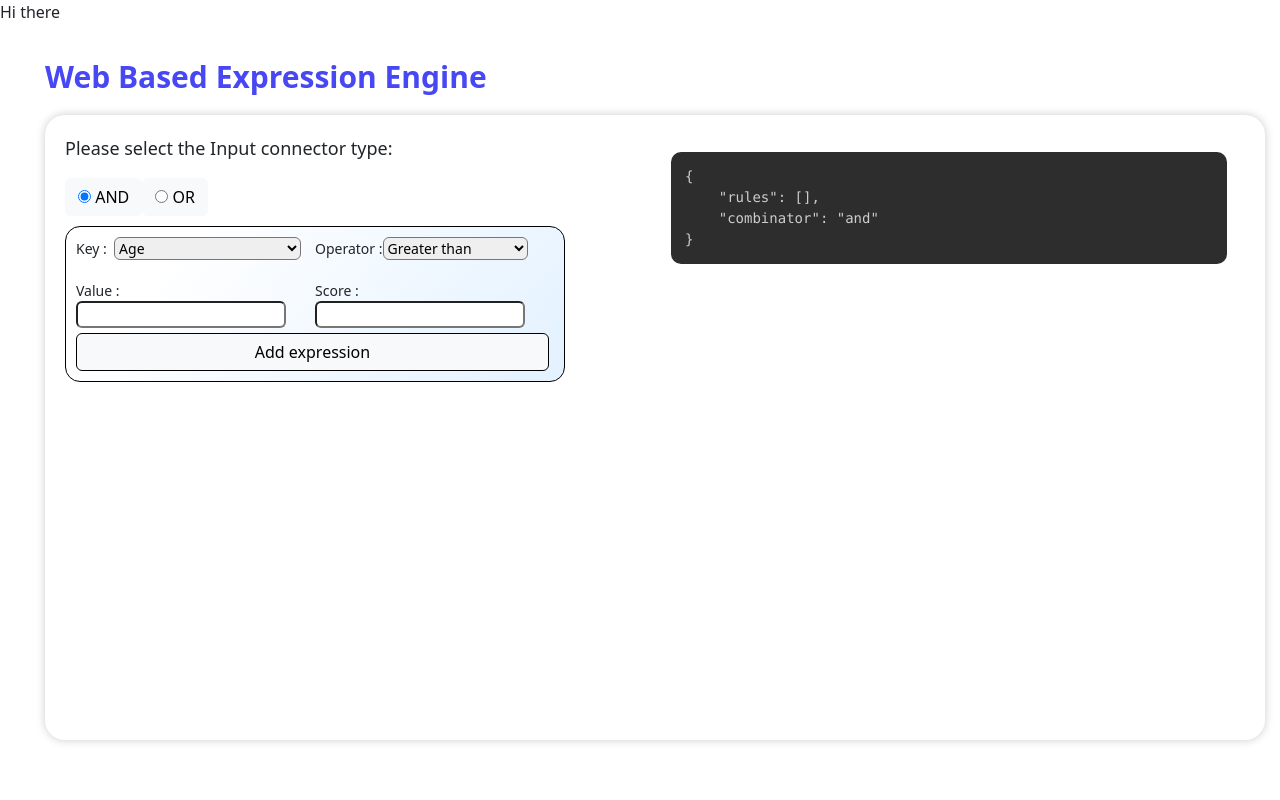
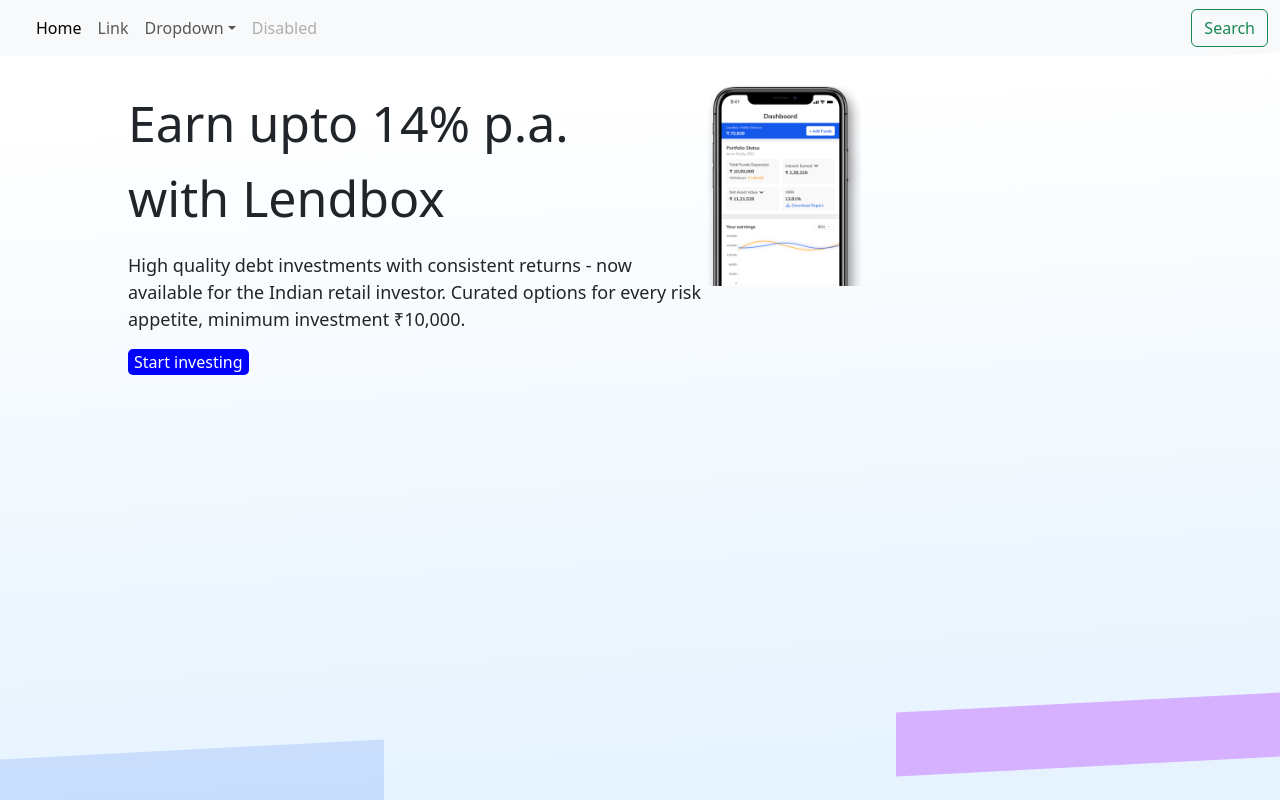
Before and after one commit to suryakumar120/crego, a React (Create React App) app: page / in a window 1280 px wide. Shown: the top 800 px of the page. Built offline with nearby package versions, Linux system fonts and the light colour scheme.

Commit message:
added intro component

```diff
--- a/src/Intro.js
+++ b/src/Intro.js
@@ -1,9 +1,72 @@
 import React from "react";
-
+import './intro.css';
+import ios_intro_img from './assets/ios_intro_img.png';
 class Intro extends React.Component{
     render(){
         return (
-            <div>Hi there</div>
+            <div className="introduction">
+            <nav class="navbar navbar-expand-lg navbar-light bg-light intro_nav">
+              <div class="container-fluid">
+                <a class="navbar-brand" href="#"><img className="company_logo"/></a>
+                <button class="navbar-toggler" type="button" data-bs-toggle="collapse" data-bs-target="#navbarSupportedContent" aria-controls="navbarSupportedContent" aria-expanded="false" aria-label="Toggle navigation">
+                  <span class="navbar-toggler-icon"></span>
+                </button>
+                <div class="collapse navbar-collapse" id="navbarSupportedContent">
+                  <ul class="navbar-nav me-auto mb-2 mb-lg-0">
+                    <li class="nav-item">
+                      <a class="nav-link active" aria-current="page" href="#">Home</a>
+                    </li>
+                    <li class="nav-item">
+                      <a class="nav-link" href="#">Link</a>
+                    </li>
+                    <li class="nav-item dropdown">
+                      <a class="nav-link dropdown-toggle" href="#" id="navbarDropdown" role="button" data-bs-toggle="dropdown" aria-expanded="false">
+                        Dropdown
+                      </a>
+                      <ul class="dropdown-menu" aria-labelledby="navbarDropdown">
+                        <li><a class="dropdown-item" href="#">Action</a></li>
+                        <li><a class="dropdown-item" href="#">Another action</a></li>
+                        {/* <li><hr class="dropdown-divider"></li> */}
+                        <li><a class="dropdown-item" href="#">Something else here</a></li>
+                      </ul>
+                    </li>
+                    <li class="nav-item">
+                      <a class="nav-link disabled" href="#" tabindex="-1" aria-disabled="true">Disabled</a>
+                    </li>
+                  </ul>
+                  <form class="d-flex">
+                    {/* <input class="form-control me-2" type="search" placeholder="Search" aria-label="Search"> */}
+                    <button class="btn btn-outline-success" type="submit">Search</button>
+                  </form>
+                </div>
+            </div>
+            </nav>
+            <div className='intro_main'>
+
+                <div className='intro'>
+                    <div className='intro_text'>
+                      <p className='intro_head'>Earn upto 14% p.a. <br/>with Lendbox</p>
+                      <p className='intro_subhead'>High quality debt investments with consistent returns - now available for the Indian retail investor. Curated options for every risk appetite, minimum investment ₹10,000.</p>
+                      <button className='intro_invest_btn'>Start investing</button>
+                    </div>
+
+                    <div className='intro_animation' >
+
+                      <img   className='intro_img' src={ios_intro_img}  alt='...'/>
+
+                      </div>
+                </div>
+
+                <div className='style_block'>
+                     <div className='style_block_start'>
+
+                     </div>
+                     <div className='style_block_end'>
+
+                     </div>
+                </div>
+            </div>
+            </div>
         )
     }
 }
--- a/src/app.css
+++ b/src/app.css
@@ -1,5 +1,5 @@
 .main_container{
-   background-color:  #fff;
+    background-image: linear-gradient(180deg, #fff 0%, #e2f1ff 102.4%);
    width: 100%;
    /* border-collapse: collapse; */
    font-size: 14px;
--- /dev/null
+++ b/src/intro.css
@@ -0,0 +1,58 @@
+.intro_nav{
+    margin-bottom: 30px;
+}
+.intro_main{
+    transform: skew(0,-3deg);
+    background-image: linear-gradient(180deg, #fff 0%, #e2f1ff 102.4%);
+    height: 100vh;
+    .intro{
+
+      display: flex;
+      transform: skew(0,3deg);
+      height: 80vh;
+      .intro_text{
+
+        margin: 0vw 0vw 0vw 10vw;
+        max-width: 45vw;
+        .intro_head{
+          font-size: 50px;
+        }
+        .intro_subhead{
+          font-size: 18px;
+        }
+        .intro_invest_btn{
+          color:white;
+          background-color: blue;
+          border: transparent;
+          border-radius: 5px;
+        }
+      }
+
+      .intro_animation{
+        .intro_img{
+          height: 200px;
+        }
+
+      }
+
+
+    }
+    .style_block{
+      display: flex;
+      margin-bottom: 10vh;
+      .style_block_start{
+        background-color: rgba(20, 88, 234, 0.14);
+        width: 30vw;
+        height: 8vh;
+      }
+      .style_block_end{
+        background-color: #d6b1ff;
+        width: 30vw;
+        height: 8vh;
+        margin-left: auto;
+        float: right;
+      }
+
+    }
+
+  }
```
Also changed, not shown: src/assets/ios_intro_img.png (added).
